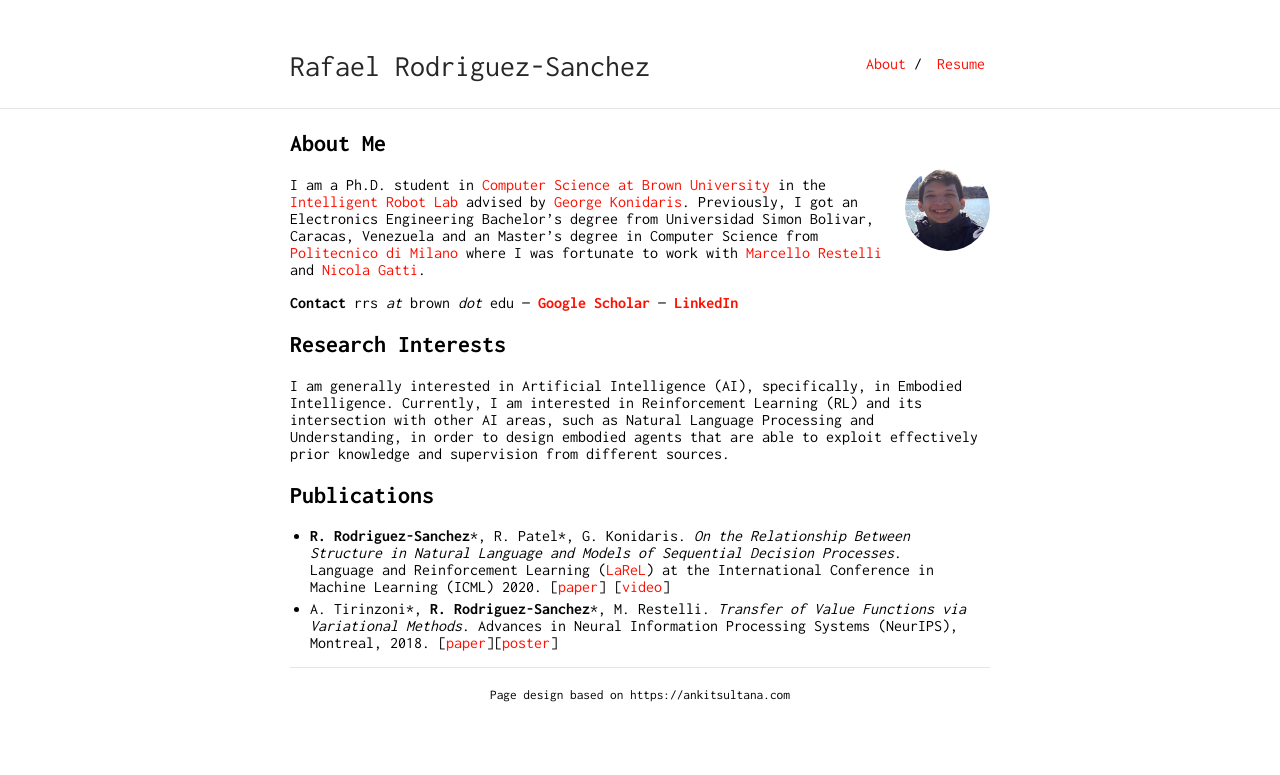
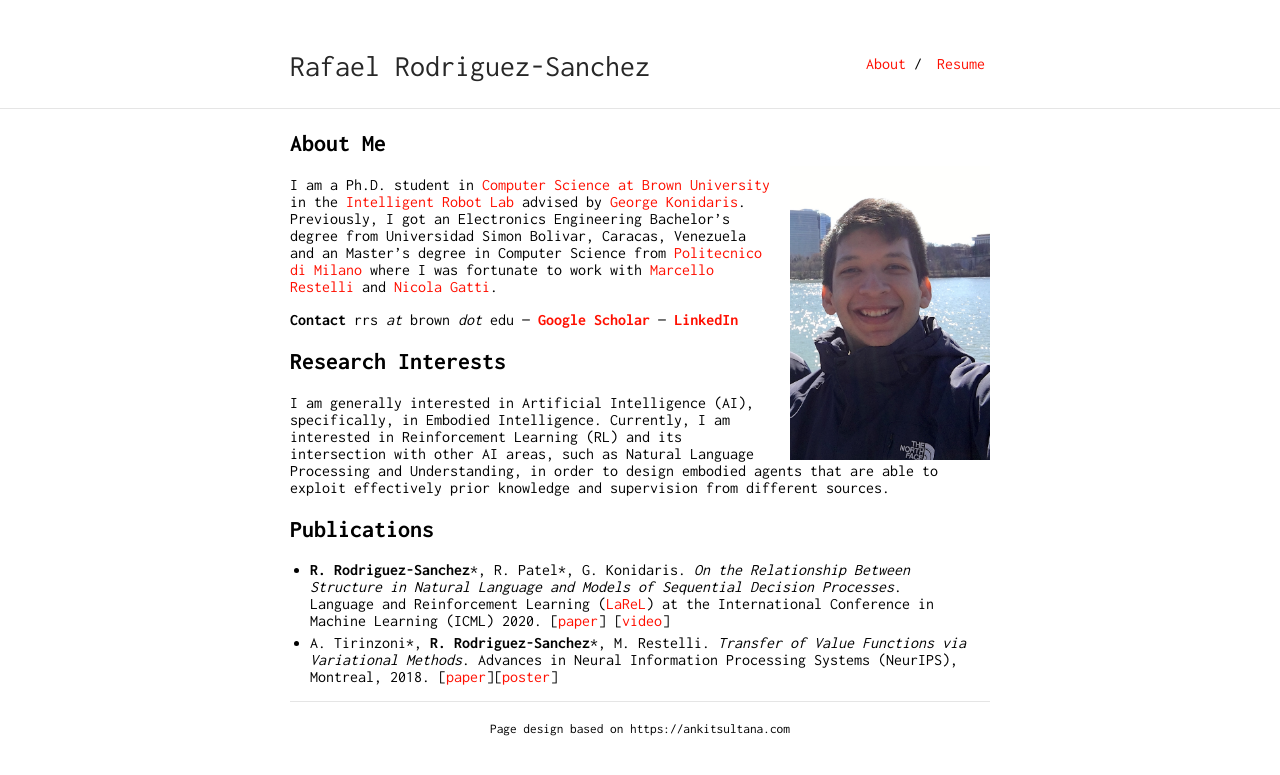
Before and after one commit to rafarodsa/rafarodsa.github.io, a Jekyll site: the page built from index.md, in a window 1280 px wide. Shown: the top 775 px of the page. Built offline with Jekyll 4.4.1, drawn with Linux system fonts in a browser that asks for light colours; our own code applies the rules of GitHub Pages for plain Markdown files.

Commit message:
resize profile pic

```diff
--- a/_config.yml
+++ b/_config.yml
@@ -1,6 +1,6 @@
 title: Rafael Rodriguez-Sanchez
 url: "https://rafarodsa.github.io"
-baseurl: "/"
+baseurl: "/researcher"
 
 markdown: kramdown
 #ins_logo: "./bits-logo.png"
@@ -17,7 +17,7 @@ sass:
 
 nav:
  - name: "About"
-   link: "/"
+   link: "/researcher"
  - name: "Resume"
    link: "resume.pdf"
 # - name: "Contact"
--- a/_sass/typography.scss
+++ b/_sass/typography.scss
@@ -37,12 +37,12 @@
         font-style: italic;
     }
     .profile-picture {
-        height: $image-size;
-        width: $image-size;
+        max-height: $image-size-height;
+        max-width: $image-size-width;
         position: relative;
         margin: -10px 0 0 15px;
         float: right;
-        border-radius: 50%;
+        border-radius: 0%;
         p & {
             padding: 0;
             margin: 0;
--- a/_sass/vars.scss
+++ b/_sass/vars.scss
@@ -3,7 +3,8 @@
  */
 
 $accent: #FF0F00;
-$image-size: 85px;
+$image-size-width: 200px;
+$image-size-height: 300px;
 
 /*
  * Build Variables, don't touch
--- a/index.md
+++ b/index.md
@@ -4,7 +4,7 @@ layout: default
 
 ## About Me
 
-<img class="profile-picture" src="profile2.jpg">
+<img class="profile-picture" src="profile.jpg">
 
 I am a Ph.D. student in [Computer Science at Brown University](https://cs.brown.edu) in the [Intelligent Robot Lab](http://irl.cs.brown.edu) advised by [George Konidaris](http://cs.brown.edu/people/gdk/). Previously, I got an Electronics Engineering Bachelor's degree from Universidad Simon Bolivar, Caracas, Venezuela and an Master's degree in Computer Science from [Politecnico di Milano](https://polimi.it) where I was fortunate to work with [Marcello Restelli](https://restelli.faculty.polimi.it/MyWebSite/index.shtml) and [Nicola Gatti](https://www.gametheory.polimi.it/nicola-gatti.html).
 
```
Also changed, not shown: README.md, 1 other file.
